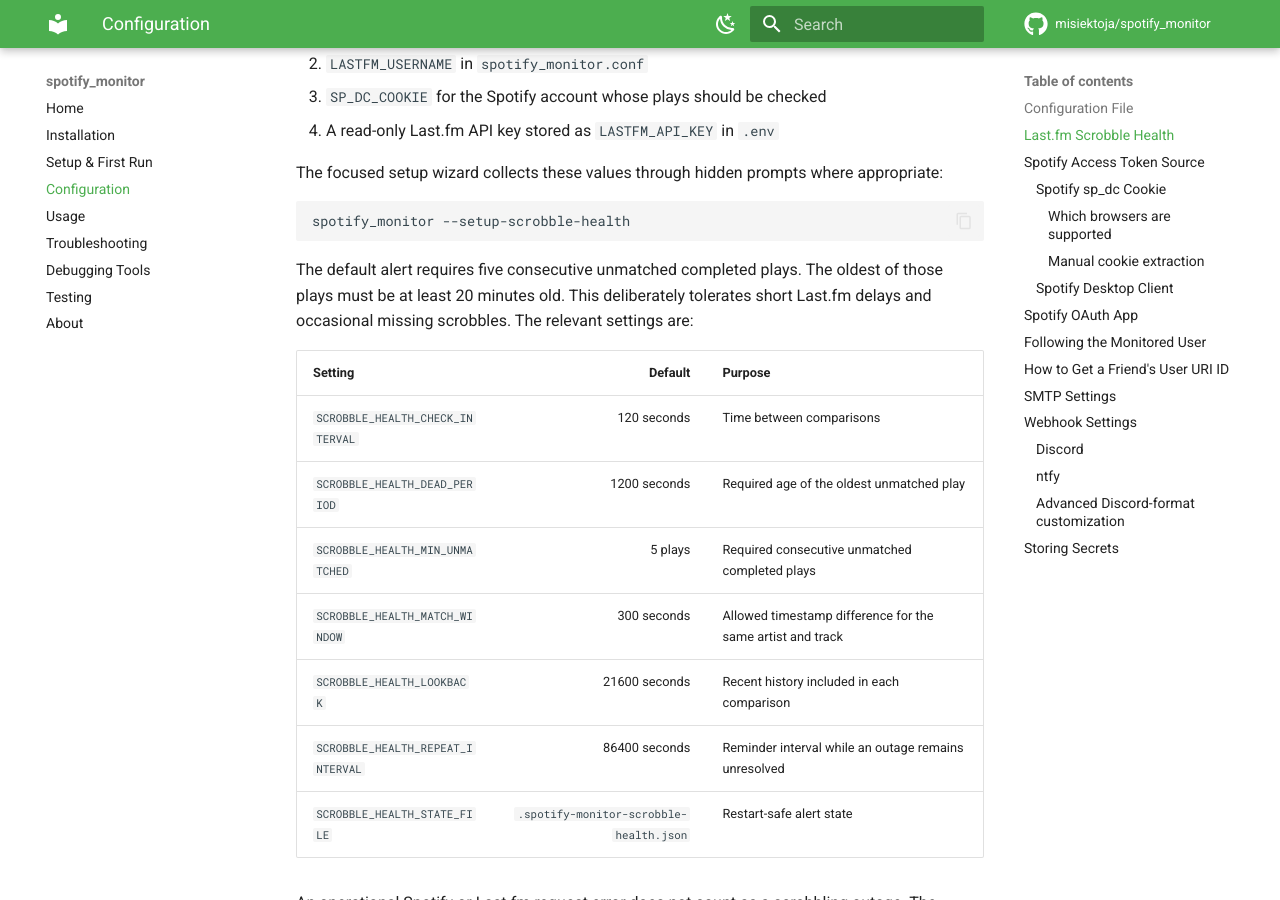
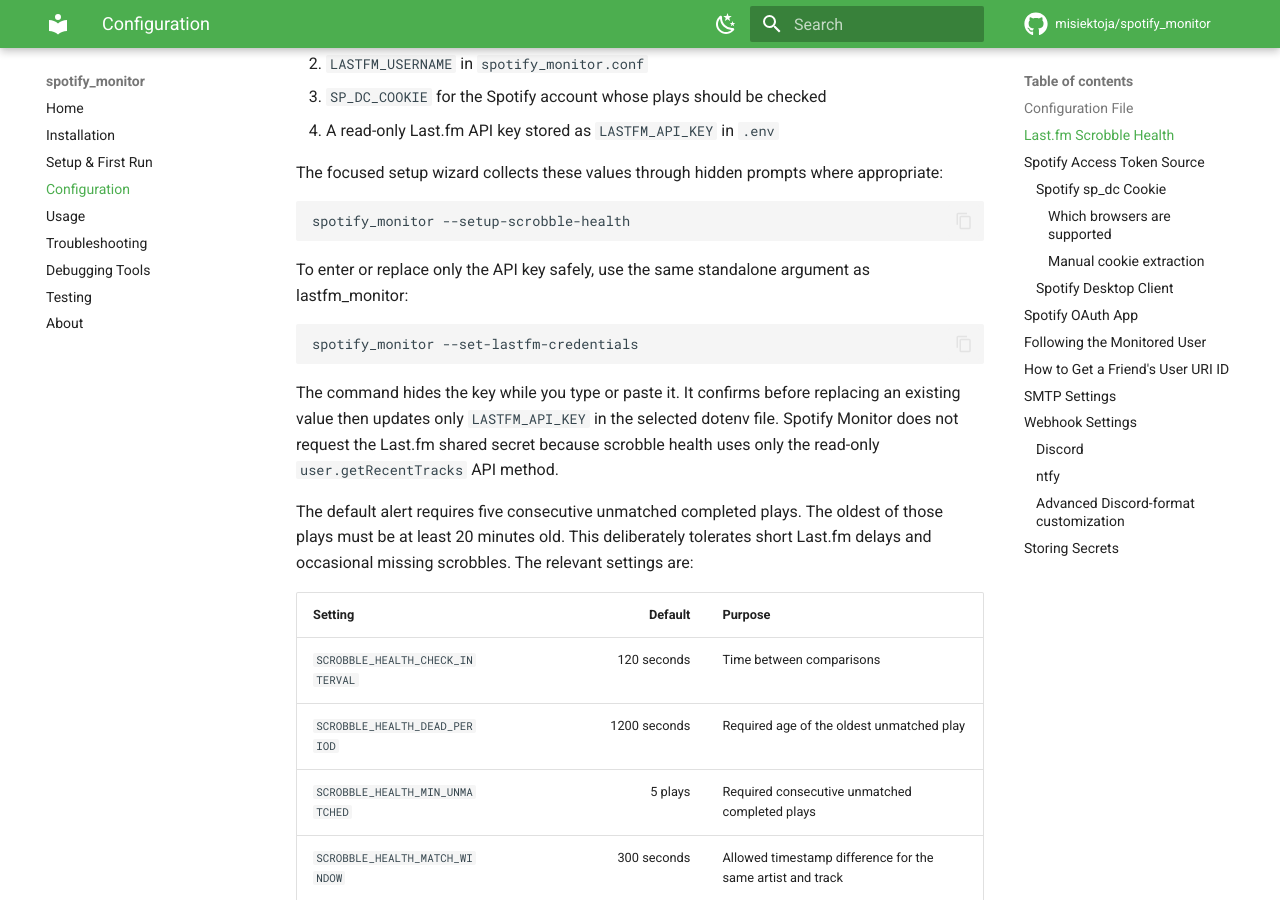
Before and after one commit to misiektoja/spotify_monitor, an MkDocs documentation site: the page built from docs/configuration.md, in a window 1280 px wide and 900 px high, scrolled down 1662 px. Built offline with MkDocs 1.6.1 and Material for MkDocs 9.7.7, drawn with Linux system fonts in a browser that asks for light colours; comment, search, counter and statistics services are not loaded.

Commit message:
docs(config): explain safe Last.fm key entry

````diff
--- a/docs/configuration.md
+++ b/docs/configuration.md
@@ -58,6 +58,14 @@
 ```sh
 spotify_monitor --setup-scrobble-health
 ```
+
+To enter or replace only the API key safely, use the same standalone argument as lastfm_monitor:
+
+```sh
+spotify_monitor --set-lastfm-credentials
+```
+
+The command hides the key while you type or paste it. It confirms before replacing an existing value then updates only `LASTFM_API_KEY` in the selected dotenv file. Spotify Monitor does not request the Last.fm shared secret because scrobble health uses only the read-only `user.getRecentTracks` API method.
 
 The default alert requires five consecutive unmatched completed plays. The oldest of those plays must be at least 20 minutes old. This deliberately tolerates short Last.fm delays and occasional missing scrobbles. The relevant settings are:
 
````
